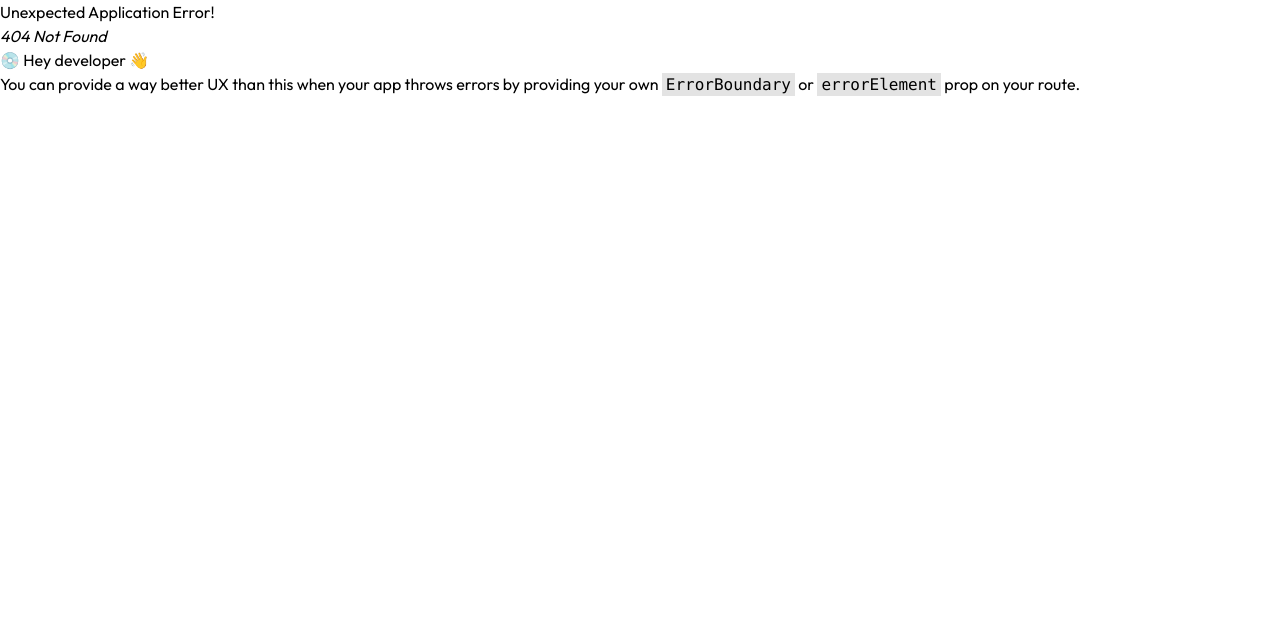
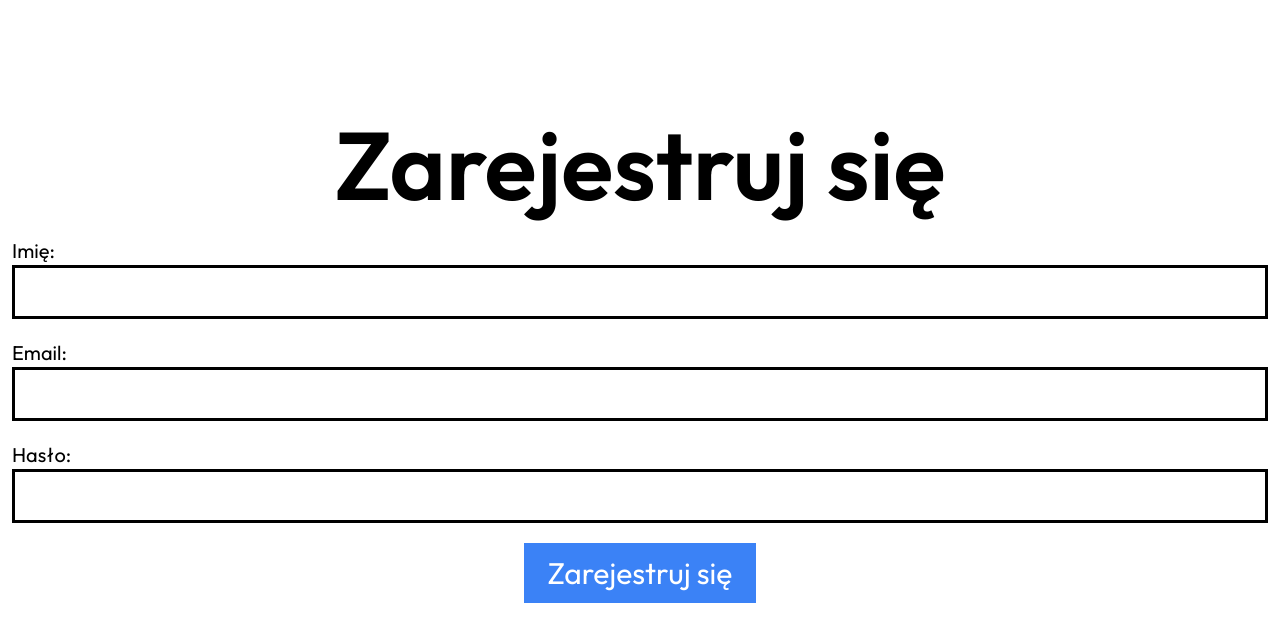
Before and after one commit to Rix1195/trop, a React (Vite) app: page /signUp in a window 1280 px wide. Before the commit this address had no page. Shown: the top 642 px of the page. Built offline with nearby package versions, Linux system fonts and the light colour scheme.

Commit message:
Login & sign up pages UI

```diff
--- a/src/index.css
+++ b/src/index.css
@@ -9,9 +9,15 @@
     font-family: "Outfit", sans-serif;
   }
   h1 {
-    @apply text-9xl font-semibold;
+    @apply sm:text-8xl text-7xl font-semibold text-center;
+  }
+  p {
+    @apply text-xl;
   }
   button {
-    @apply text-white bg-blue-500 px-6 py-3 text-3xl;
+    @apply text-white bg-blue-500 px-6 py-3 text-3xl hover:bg-blue-600 duration-75;
+  }
+  input {
+    @apply p-2 border-[3px] border-black focus:outline-none text-2xl focus:border-blue-500 w-full;
   }
 }
--- /dev/null
+++ b/src/screens/LoginScreen.tsx
@@ -0,0 +1,23 @@
+export default function LoginScreen() {
+  return (
+    <div className="flex flex-col items-center justify-center h-[90vh] p-3 gap-6">
+      <h1>Zaloguj się</h1>
+
+      <form className="w-full flex flex-col gap-5">
+        <div>
+          <p>Email:</p>
+          <input type="email" />
+        </div>
+
+        <div>
+          <p>Hasło:</p>
+          <input type="password" />
+        </div>
+
+        <button type="submit" className="self-center">
+          Zaloguj się
+        </button>
+      </form>
+    </div>
+  );
+}
--- /dev/null
+++ b/src/screens/SignUpScreen.tsx
@@ -0,0 +1,28 @@
+export default function LoginScreen() {
+  return (
+    <div className="flex flex-col items-center justify-center h-[90vh] p-3 gap-6">
+      <h1>Zarejestruj się</h1>
+
+      <form className="w-full flex flex-col gap-5">
+        <div>
+          <p>Imię:</p>
+          <input type="text" />
+        </div>
+
+        <div>
+          <p>Email:</p>
+          <input type="email" />
+        </div>
+
+        <div>
+          <p>Hasło:</p>
+          <input type="password" />
+        </div>
+
+        <button type="submit" className="self-center">
+          Zarejestruj się
+        </button>
+      </form>
+    </div>
+  );
+}
```
Also changed, not shown: src/App.tsx (+10 -0 lines).
